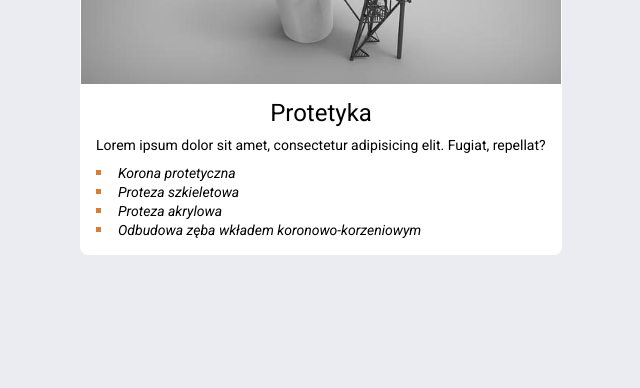
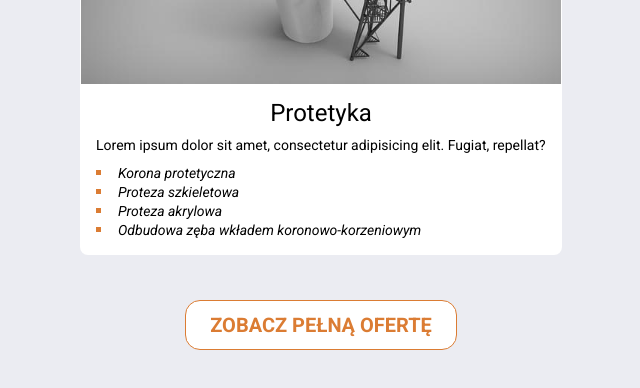
Before and after one commit to AdamsF16/dentist, a website: page index.html in a window 1280 px wide. Shown: the part 2187-2575 px from the top of the page, without its empty margins (319-959 px from the left). Drawn offline with nearby package versions, Linux system fonts and the light colour scheme.

Commit message:
added btn

```diff
--- a/index.html
+++ b/index.html
@@ -68,7 +68,7 @@
     <!-- MAIN -->
     <main class="main" id="main">
         <section class="offer">
-            <div class="wrapper">
+            <div class="wrapper offer__container">
                 <h1 class="offer__title">Oferta</h1>
                 <div class="offer__card-container">
                     <div class="offer__card offer__card--one">
@@ -111,6 +111,7 @@
                         </div>
                     </div>
                 </div>
+                <a href="#" class="offer__btn">ZOBACZ PEŁNĄ OFERTĘ</a>
             </div>
         </section>
     </main>
--- a/src/sass/_mixins.scss
+++ b/src/sass/_mixins.scss
@@ -38,3 +38,23 @@
         border-right: 3px solid $secondary-orange;
     }
 }
+
+
+@mixin btn-style {
+    padding: 1.2rem 2.4rem;
+		border-radius: 15px;
+		border: 1px solid $secondary-orange;
+		text-transform: uppercase;
+		text-decoration: none;
+		font-weight: bold;
+		color: $secondary-orange;
+		background-color: $darker-white-color;
+		transition: color .3s, background-color .3s;
+		cursor: pointer;
+
+		&:hover {
+			color: $darker-white-color;
+			background-color: $secondary-orange;
+
+		}
+}
--- a/src/sass/style.scss
+++ b/src/sass/style.scss
@@ -251,22 +251,7 @@ nav {
 	}
 
 	&__text-btn {
-		padding: 1.2rem 2.4rem;
-		border-radius: 15px;
-		border: 1px solid $secondary-orange;
-		text-transform: uppercase;
-		text-decoration: none;
-		font-weight: bold;
-		color: $secondary-orange;
-		background-color: $darker-white-color;
-		transition: color .3s, background-color .3s;
-		cursor: pointer;
-
-		&:hover {
-			color: $darker-white-color;
-			background-color: $secondary-orange;
-
-		}
+		@include btn-style;
 	}
 }
 
@@ -278,6 +263,13 @@ nav {
 
 .offer {
 	margin: 40px 20px;
+
+	&__container {
+		display: flex;
+		flex-direction: column;
+		justify-content: center;
+		align-items: center;
+	}
 
 	&__title {
 		font-size: 3rem;
@@ -352,6 +344,13 @@ nav {
 		font-style: italic;
 		color: black;
 		transition: color .3s;
+	}
+
+	&__btn {
+		margin-top: 25px;
+		@include btn-style;
+		background-color: $white-color;
+		font-size: 2rem;
 	}
 }
 
```
Also changed, not shown: dist/css/style.min.css, 1 other file.
